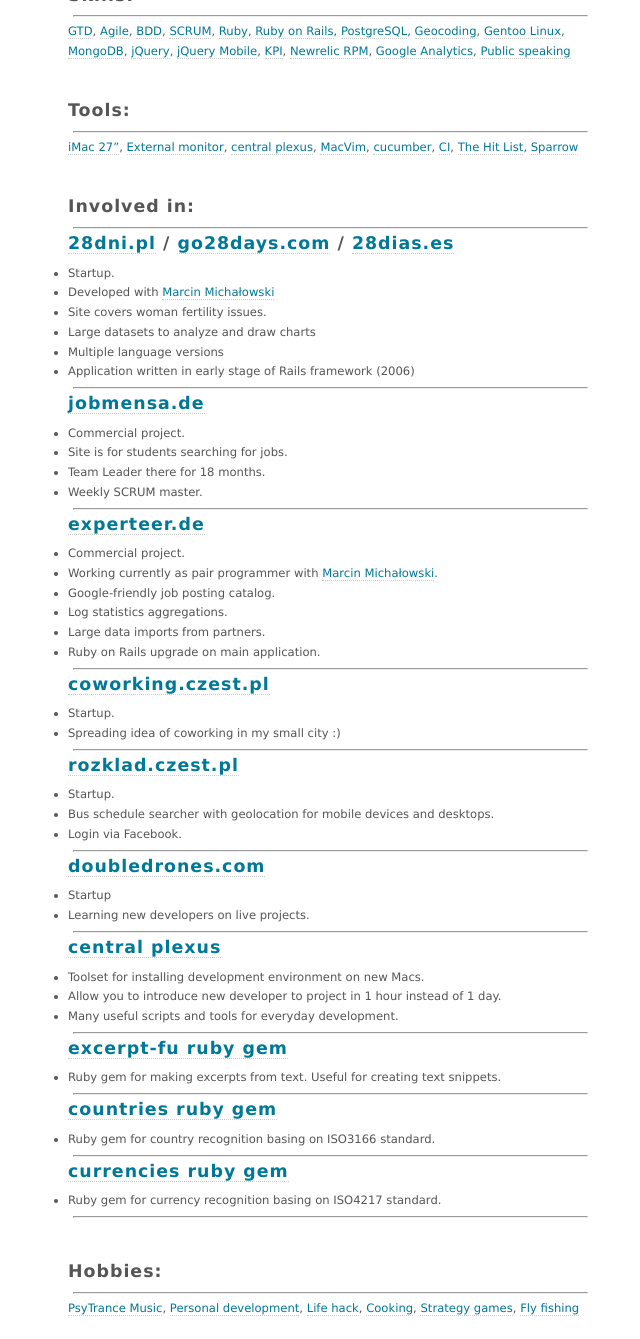
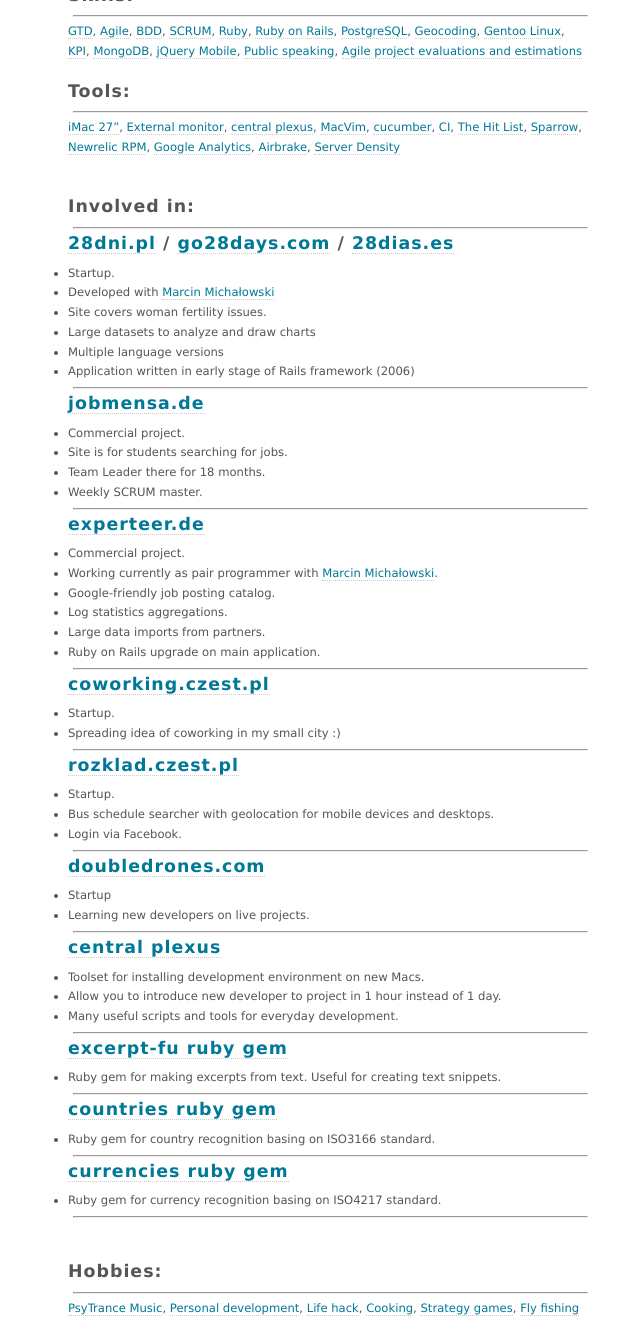
Before and after one commit to pr0d1r2/pr0d1r2.github.com, a Jekyll site: the page built from index.md, in a window 1280 px wide, cut to the strip 224-1563 px from the top of the page. Shown: the whole strip, without its empty margins (312-952 px from the left). Built offline with Jekyll 4.4.1, drawn with Linux system fonts in a browser that asks for light colours.

Commit message:
Add agile project evaluations and estimations to skills.
Move some to tools.
Add Airbrake to tools
Add Server Density to tools.

```diff
--- a/index.md
+++ b/index.md
@@ -44,14 +44,11 @@ My clients make more profit and decrease their costs via intelligent usage of to
 [Geocoding](http://en.wikipedia.org/wiki/Geocoding),
 [Gentoo Linux](http://www.gentoo.org/),
 <br/>
+[KPI](http://en.wikipedia.org/wiki/Key_performance_indicator),
 [MongoDB](http://www.mongodb.org/),
-[jQuery](http://jquery.com/),
 [jQuery Mobile](http://jquerymobile.com/),
-[KPI](http://en.wikipedia.org/wiki/Key_performance_indicator),
-[Newrelic RPM](http://newrelic.com/),
-[Google Analytics](http://en.wikipedia.org/wiki/Google_Analytics),
-[Public speaking](http://en.wikipedia.org/wiki/Public_speaking)
-
+[Public speaking](http://en.wikipedia.org/wiki/Public_speaking),
+[Agile project evaluations and estimations](http://pivotaltracker.com)
 <br/>
 <br/>
 
@@ -66,7 +63,12 @@ My clients make more profit and decrease their costs via intelligent usage of to
 [cucumber](http://cukes.info/),
 [CI](http://en.wikipedia.org/wiki/Continuous_integration),
 [The Hit List](http://www.potionfactory.com/thehitlist/),
-[Sparrow](http://www.sparrowmailapp.com/)
+[Sparrow](http://www.sparrowmailapp.com/),
+<br/>
+[Newrelic RPM](http://newrelic.com/),
+[Google Analytics](http://en.wikipedia.org/wiki/Google_Analytics),
+[Airbrake](http://airbrake.io/pages/home),
+[Server Density](http://www.serverdensity.com/)
 
 <br/>
 <br/>
```
Also changed, not shown: 1 other file.
